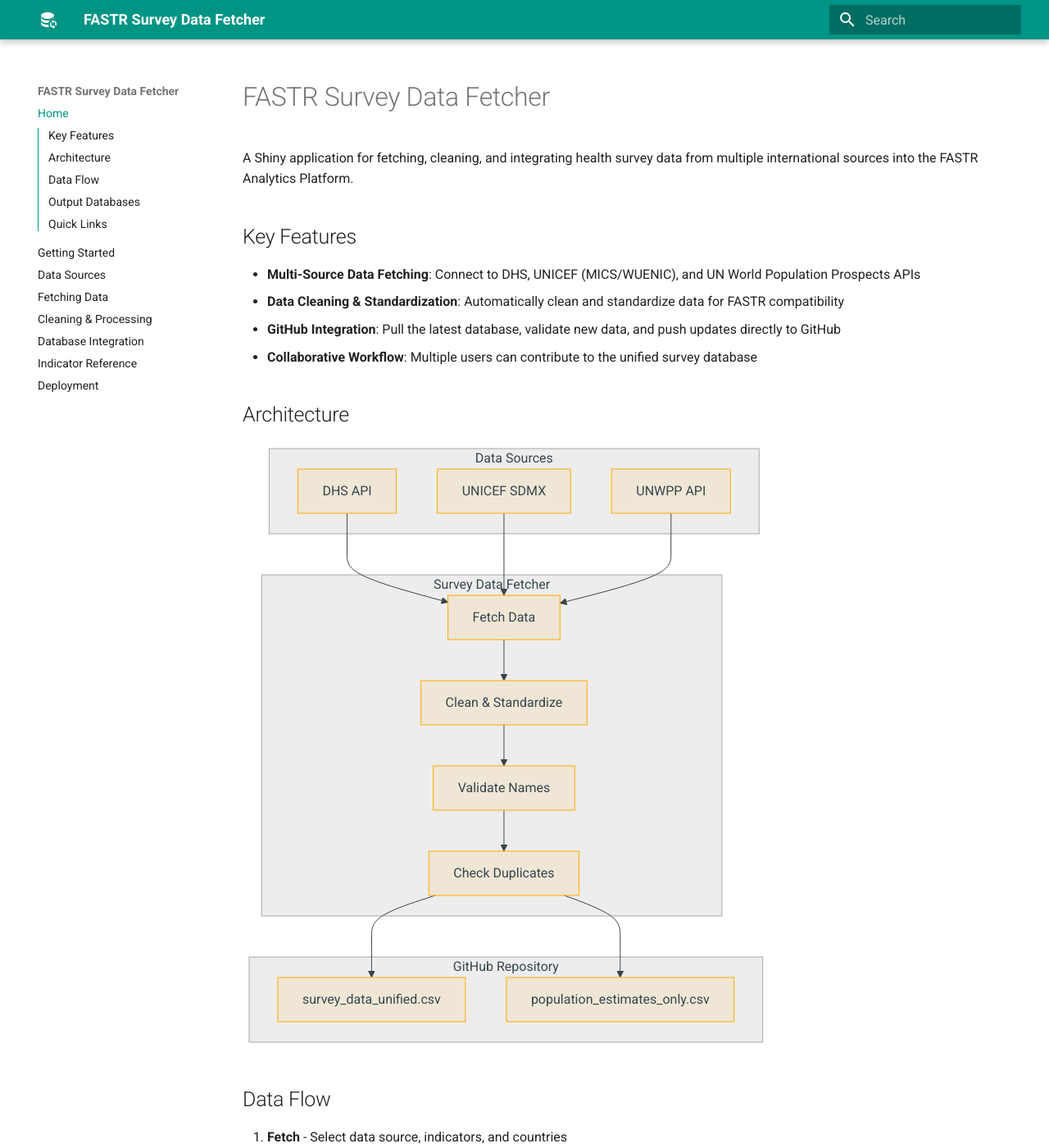
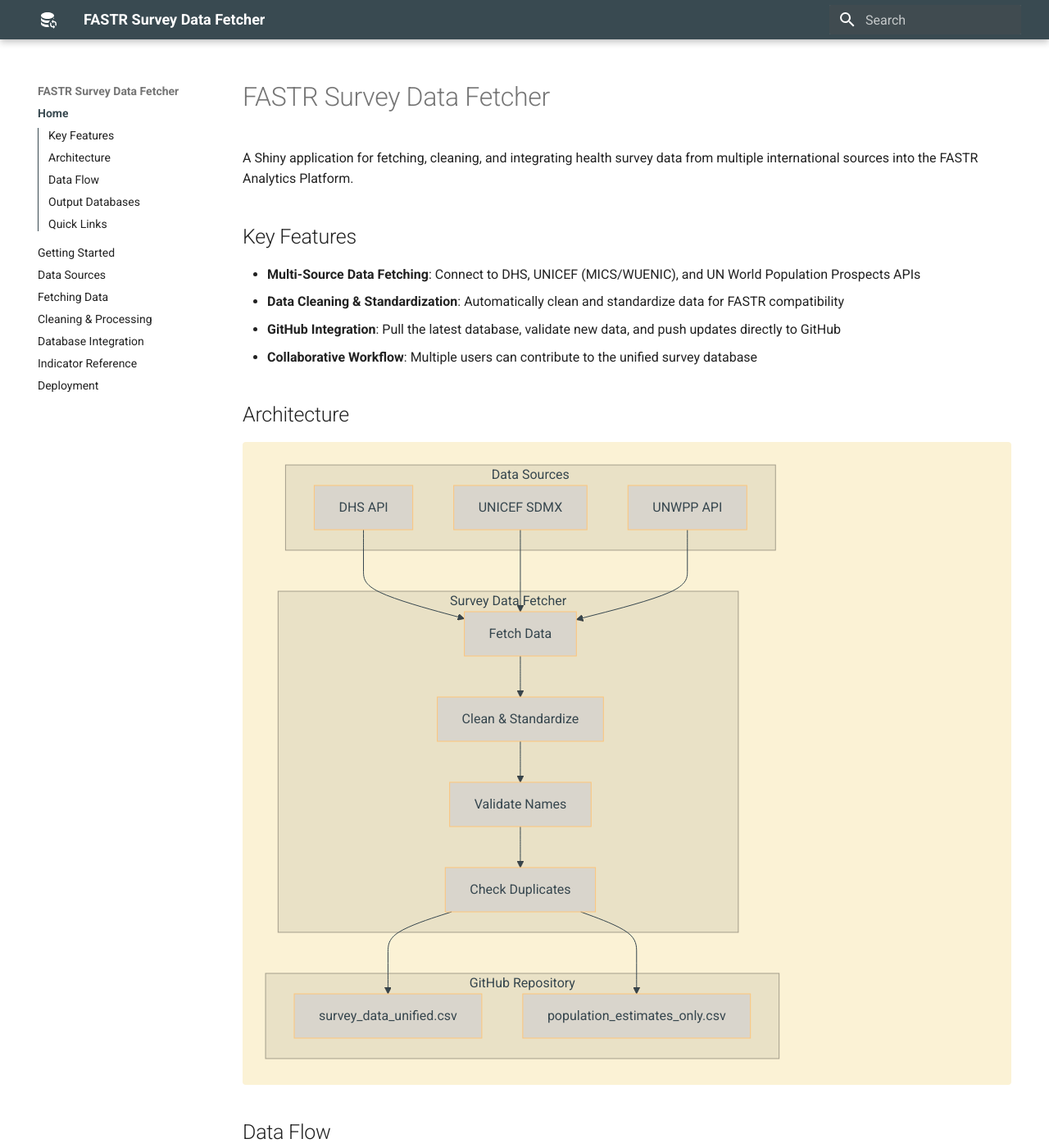
Before and after one commit to FASTR-Analytics/survey-data-fetcher, an MkDocs documentation site: the page built from docs/index.md, in a window 1280 px wide and 1400 px high. Shown: the whole window at 82% size. Built offline with MkDocs 1.6.1 and Material for MkDocs 9.7.7, drawn with Linux system fonts in a browser that asks for light colours.

Commit message:
Apply custom color palette to docs

```diff
--- /dev/null
+++ b/docs/stylesheets/custom.css
@@ -0,0 +1,151 @@
+/* ========================================
+   FASTR DOCS - CUSTOM COLOR PALETTE
+   ========================================
+   #394a51 - Dark slate (primary)
+   #7fa99b - Sage green (secondary)
+   #fbf2d5 - Cream (background)
+   #fdc57b - Warm orange (accent)
+*/
+
+:root {
+  --md-primary-fg-color: #394a51;
+  --md-primary-bg-color: #ffffff;
+  --md-accent-fg-color: #fdc57b;
+  --md-accent-bg-color: #fdc57b;
+
+  --slate: #394a51;
+  --sage: #7fa99b;
+  --cream: #fbf2d5;
+  --orange: #fdc57b;
+  --text-dark: #2d3a3f;
+  --text-light: #ffffff;
+}
+
+/* Header */
+.md-header {
+  background-color: var(--slate);
+}
+
+.md-header__title {
+  color: var(--text-light);
+}
+
+/* Navigation tabs */
+.md-tabs {
+  background-color: var(--slate);
+}
+
+/* Sidebar */
+.md-nav__link--active {
+  color: var(--slate) !important;
+  font-weight: 600;
+}
+
+.md-nav__link:hover {
+  color: var(--sage);
+}
+
+/* Content links */
+.md-typeset a {
+  color: var(--slate);
+}
+
+.md-typeset a:hover {
+  color: var(--sage);
+}
+
+/* Code blocks */
+.md-typeset code {
+  background-color: var(--cream);
+  color: var(--text-dark);
+}
+
+.md-typeset pre {
+  background-color: #f5f0e1;
+}
+
+/* Tables */
+.md-typeset table:not([class]) th {
+  background-color: var(--slate);
+  color: var(--text-light);
+}
+
+.md-typeset table:not([class]) tr:nth-child(even) {
+  background-color: var(--cream);
+}
+
+/* Admonitions */
+.md-typeset .admonition,
+.md-typeset details {
+  border-left-color: var(--sage);
+}
+
+.md-typeset .admonition.tip,
+.md-typeset details.tip {
+  border-left-color: var(--sage);
+}
+
+.md-typeset .admonition.warning,
+.md-typeset details.warning {
+  border-left-color: var(--orange);
+}
+
+.md-typeset .admonition-title,
+.md-typeset summary {
+  background-color: rgba(127, 169, 155, 0.1);
+}
+
+/* Buttons */
+.md-typeset .md-button {
+  background-color: var(--orange);
+  border-color: var(--orange);
+  color: var(--text-dark);
+}
+
+.md-typeset .md-button:hover {
+  background-color: #e5ab5f;
+  border-color: #e5ab5f;
+}
+
+/* Footer */
+.md-footer {
+  background-color: var(--slate);
+}
+
+/* Search */
+.md-search__input {
+  background-color: rgba(255, 255, 255, 0.1);
+}
+
+/* Mermaid diagrams */
+.mermaid {
+  background-color: var(--cream);
+  padding: 1rem;
+  border-radius: 4px;
+}
+
+/* Blockquotes */
+.md-typeset blockquote {
+  border-left-color: var(--sage);
+  background-color: var(--cream);
+}
+
+/* Horizontal rules */
+.md-typeset hr {
+  border-color: var(--sage);
+}
+
+/* Table of contents active */
+.md-nav__link--active {
+  color: var(--slate) !important;
+}
+
+/* Tabs */
+.md-typeset .tabbed-labels > label:hover {
+  color: var(--sage);
+}
+
+.md-typeset .tabbed-set > input:checked + label {
+  border-color: var(--orange);
+  color: var(--slate);
+}
--- a/mkdocs.yml
+++ b/mkdocs.yml
@@ -7,12 +7,15 @@
   icon:
     logo: material/database-sync
   palette:
-    primary: teal
-    accent: amber
+    primary: custom
+    accent: custom
   features:
     - navigation.sections
     - navigation.expand
     - toc.integrate
+
+extra_css:
+  - stylesheets/custom.css
 
 nav:
   - Home: index.md
```
